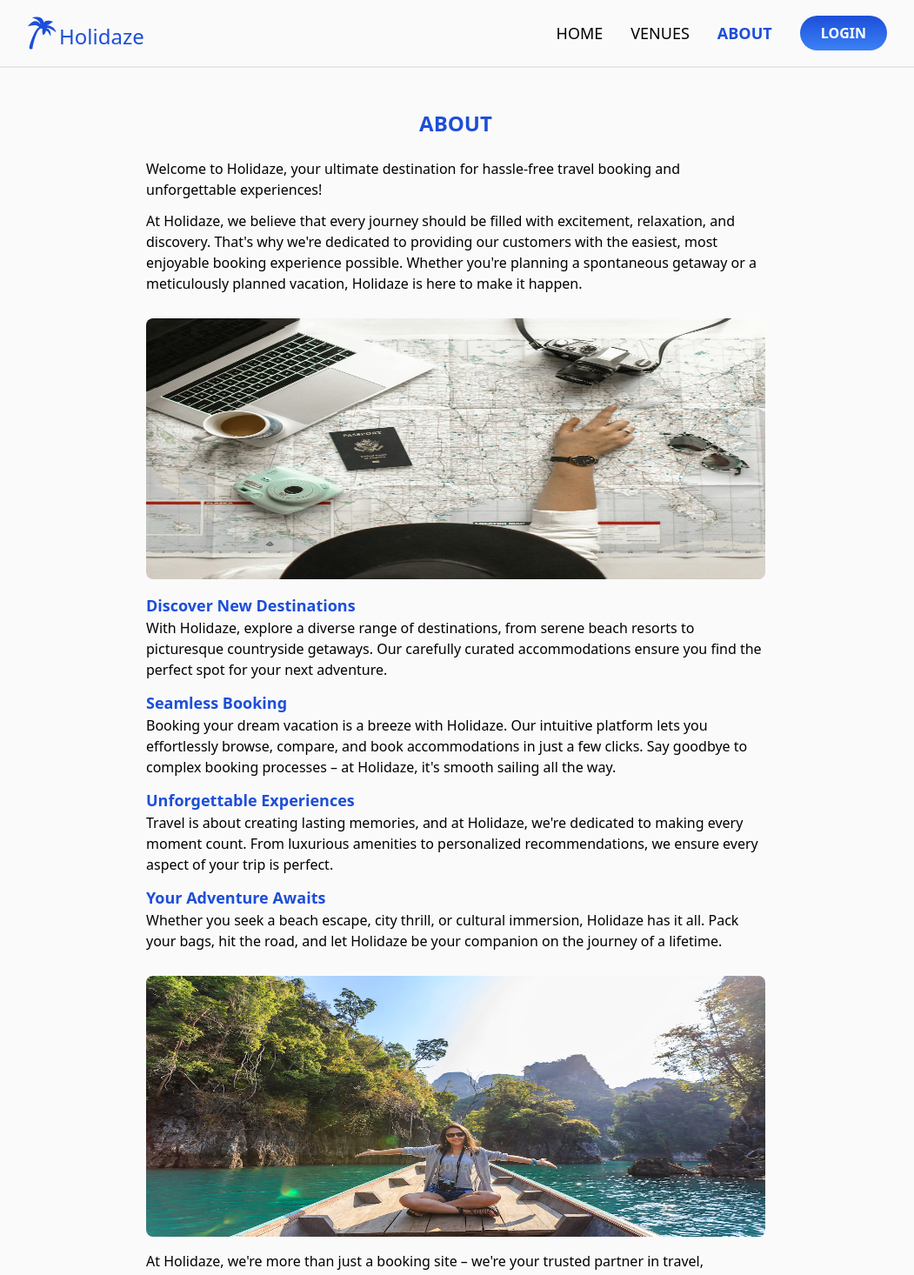
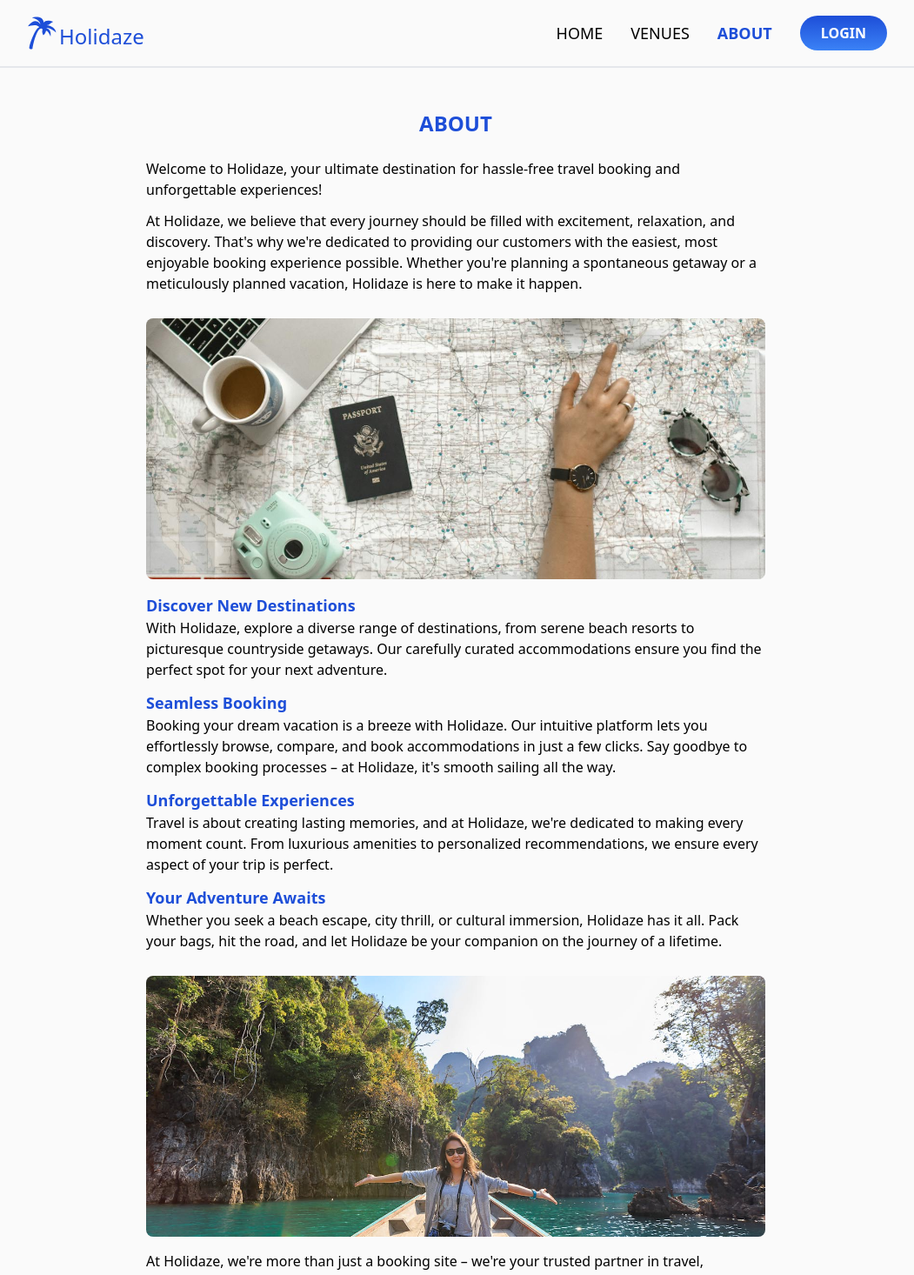
Before and after one commit to karolina-szymanska/project-exam-2, a React (Vite) app: page /about in a window 1280 px wide. Shown: the top 1466 px of the page at 87% size, without its empty margins (116-1167 px from the left). Built offline with nearby package versions, Linux system fonts and the light colour scheme.

Commit message:
fixed displaying 2 images

```diff
--- a/src/Pages/AboutPage/index.jsx
+++ b/src/Pages/AboutPage/index.jsx
@@ -28,7 +28,7 @@ const AboutPage = () => {
             src={about1}
             alt="a person pointing at a camera, nearby macbook"
             style={{ width: "100%", height: "300px" }}
-            className="rounded-lg"
+            className="rounded-lg object-cover"
           />
         </div>
         <div className="py-4">
@@ -82,7 +82,7 @@ const AboutPage = () => {
             src={about2}
             alt="A smiling woman sitting on a boat, spreading her arms upwards"
             style={{ width: "100%", height: "300px" }}
-            className="rounded-lg"
+            className="rounded-lg object-cover"
           />
         </div>
 
```
